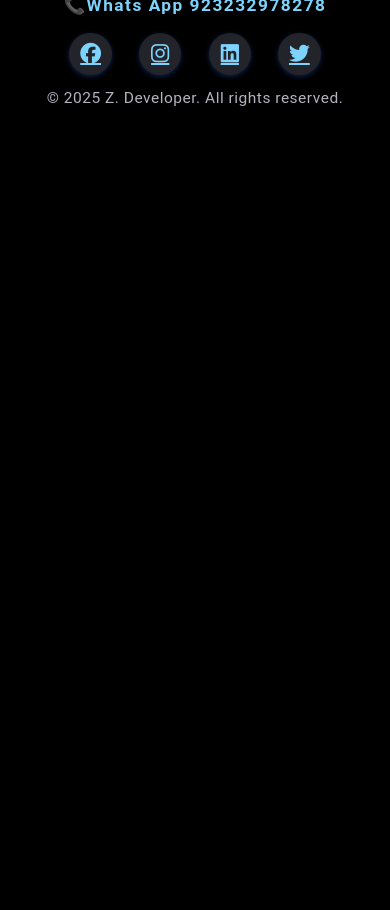
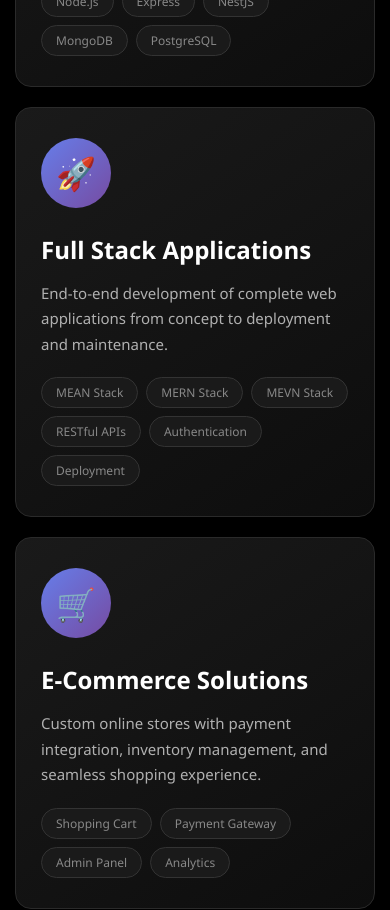
Before and after one commit to zubair3ghost/portfolio, a Vue app: page / in a window 390 px wide. Shown: the part 8420-9330 px from the top of the page. Before the commit the page ends 8544 px from the top, so only its background shows below. Built offline with nearby package versions, Linux system fonts and the light colour scheme.

Commit message:
almooost design done of portfolio

```diff
--- a/src/App.vue
+++ b/src/App.vue
@@ -5,6 +5,7 @@
     <HeroSection id="hero" />
     <SkillsSection id="skills" />
     <ProjectsSection id="projects" />
+    <Services id="service" />
     <ContactSection id="contact" />
     <FooterBar />
   </div>
@@ -17,6 +18,7 @@ import SkillsSection from './components/SkillsSection.vue'
 import ProjectsSection from './components/ProjectsSection.vue'
 import ContactSection from './components/ContactSection.vue'
 import FooterBar from './components/FooterBar.vue'
+import Services from './components/services.vue'
 
 export default {
   name: 'App',
@@ -26,6 +28,7 @@ export default {
     SkillsSection,
     ProjectsSection,
     ContactSection,
+    Services,
     FooterBar
   },
   mounted() {
--- a/src/components/FooterBar.vue
+++ b/src/components/FooterBar.vue
@@ -2,7 +2,6 @@
   <footer class="footer-bar">
     <div class="footer-content">
       <div class="contact-info">
-        <span class="phone">📞Whats App 923232978278</span>
       </div>
       <div class="socials">
         <a v-for="icon in socials" :key="icon.link" :href="icon.link" target="_blank" :title="icon.name" class="social-icon">
@@ -23,7 +22,8 @@ export default {
     return {
       socials: [
         // Add these to your socials array
-        { name: "Facebook", icon: "fab fa-facebook", link: "https://www.facebook.com/zubair.ahmad.735426" },
+         { name: "WhatsApp", icon: "fab fa-whatsapp", link: "https://web.whatsapp.com/#" },
+         { name: "Facebook", icon: "fab fa-facebook", link: "https://www.facebook.com/zubair.ahmad.735426" },
         { name: "Instagram", icon: "fab fa-instagram", link: "https://www.instagram.com/zubair_ahmad_dev/" },
         // { name: "GitHub", icon: "fab fa-github", link: "https://github.com/yourusername" },
         { name: "LinkedIn", icon: "fab fa-linkedin", link: "https://www.linkedin.com/feed/" },
--- a/src/components/HeaderBar.vue
+++ b/src/components/HeaderBar.vue
@@ -64,6 +64,7 @@ export default {
         { label: "Home", href: "#hero" },
         { label: "Skills", href: "#skills" },
         { label: "Projects", href: "#projects" },
+        { label: "Services", href: "#service" },
         { label: "Contact", href: "#contact" },
       ],
       mobileMenuOpen: false,
--- /dev/null
+++ b/src/components/services.vue
@@ -0,0 +1,267 @@
+<template>
+  <div class="services-container">
+    <div class="services-header">
+      <h1 class="main-title">My Services</h1>
+      <p class="subtitle">Transforming ideas into powerful digital solutions</p>
+    </div>
+
+    <div class="services-grid">
+      <div
+        v-for="(service, index) in services"
+        :key="index"
+        class="service-card"
+        :style="{ animationDelay: `${index * 0.1}s` }"
+        @mouseenter="hoveredCard = index"
+        @mouseleave="hoveredCard = null"
+      >
+        <div class="icon-wrapper">
+          <span class="icon" v-html="service.icon"></span>
+        </div>
+        <h3 class="service-title">{{ service.title }}</h3>
+        <p class="service-description">{{ service.description }}</p>
+        <div class="service-features">
+          <span
+            v-for="(feature, idx) in service.features"
+            :key="idx"
+            class="feature-tag"
+          >
+            {{ feature }}
+          </span>
+        </div>
+      </div>
+    </div>
+  </div>
+</template>
+
+<script>
+export default {
+  name: 'ServicesSection',
+  data() {
+    return {
+      hoveredCard: null,
+      services: [
+        {
+          icon: '🎨',
+          title: 'Frontend Development',
+          description: 'Creating stunning, responsive and interactive user interfaces with modern frameworks and best practices.',
+          features: ['Angular', 'Vue.js','React', 'Tailwind CSS', 'Responsive Design']
+        },
+        {
+          icon: '⚙️',
+          title: 'Backend Development',
+          description: 'Building robust, scalable server-side applications with secure APIs and efficient database management.',
+          features: ['Node.js', 'Express','NestJS', 'MongoDB', 'PostgreSQL']
+        },
+        {
+          icon: '🚀',
+          title: 'Full Stack Applications',
+          description: 'End-to-end development of complete web applications from concept to deployment and maintenance.',
+          features: ['MEAN Stack', 'MERN Stack','MEVN Stack','RESTful APIs', 'Authentication', 'Deployment']
+        },
+        {
+          icon: '🛒',
+          title: 'E-Commerce Solutions',
+          description: 'Custom online stores with payment integration, inventory management, and seamless shopping experience.',
+          features: ['Shopping Cart', 'Payment Gateway', 'Admin Panel', 'Analytics']
+        },
+        {
+          icon: '📱',
+          title: 'Web Applications',
+          description: 'Dynamic and feature-rich web apps tailored to your business needs with real-time functionality.',
+          features: ['Real-time Updates', 'Progressive Web Apps', 'Cloud Integration', 'API Development']
+        },
+        {
+          icon: '🔧',
+          title: 'Website Maintenance',
+          description: 'Ongoing support, updates, bug fixes, and performance optimization to keep your site running smoothly.',
+          features: ['Bug Fixes', 'Updates', 'Performance', 'Security']
+        }
+      ]
+    }
+  }
+}
+</script>
+
+<style scoped>
+* {
+  margin: 0;
+  padding: 0;
+  box-sizing: border-box;
+}
+
+.services-container {
+  background-color: #000;
+  min-height: 100vh;
+  padding: 80px 20px;
+  font-family: 'Segoe UI', Tahoma, Geneva, Verdana, sans-serif;
+}
+
+.services-header {
+  text-align: center;
+  margin-bottom: 60px;
+  animation: fadeInDown 0.8s ease-out;
+}
+
+.main-title {
+  font-size: 48px;
+  font-weight: 700;
+  color: #fff;
+  margin-bottom: 15px;
+  background:linear-gradient(135deg, #60a5fa, #3b82f6);
+  -webkit-background-clip: text;
+  -webkit-text-fill-color: transparent;
+  background-clip: text;
+}
+
+.subtitle {
+  font-size: 18px;
+  color: #a0a0a0;
+  font-weight: 300;
+}
+
+.services-grid {
+  display: grid;
+  grid-template-columns: repeat(auto-fit, minmax(320px, 1fr));
+  gap: 30px;
+  max-width: 1200px;
+  margin: 0 auto;
+}
+
+.service-card {
+  background: linear-gradient(145deg, #1a1a1a, #0d0d0d);
+  border: 1px solid #2a2a2a;
+  border-radius: 16px;
+  padding: 35px 30px;
+  transition: all 0.4s cubic-bezier(0.175, 0.885, 0.32, 1.275);
+  cursor: pointer;
+  position: relative;
+  overflow: hidden;
+  animation: fadeInUp 0.6s ease-out backwards;
+}
+
+.service-card::before {
+  content: '';
+  position: absolute;
+  top: 0;
+  left: 0;
+  width: 100%;
+  height: 100%;
+  background: linear-gradient(135deg, #667eea30 0%, #764ba230 100%);
+  opacity: 0;
+  transition: opacity 0.4s ease;
+  pointer-events: none;
+}
+
+.service-card:hover {
+  transform: translateY(-10px);
+  border-color: #667eea;
+  box-shadow: 0 20px 40px rgba(102, 126, 234, 0.3);
+}
+
+.service-card:hover::before {
+  opacity: 1;
+}
+
+.icon-wrapper {
+  width: 70px;
+  height: 70px;
+  background: linear-gradient(135deg, #667eea 0%, #764ba2 100%);
+  border-radius: 50%;
+  display: flex;
+  align-items: center;
+  justify-content: center;
+  margin-bottom: 25px;
+  transition: transform 0.4s ease;
+}
+
+.service-card:hover .icon-wrapper {
+  transform: rotate(360deg) scale(1.1);
+}
+
+.icon {
+  font-size: 32px;
+}
+
+.service-title {
+  font-size: 24px;
+  font-weight: 600;
+  color: #fff;
+  margin-bottom: 15px;
+  transition: color 0.3s ease;
+}
+
+.service-card:hover .service-title {
+  color: #667eea;
+}
+
+.service-description {
+  font-size: 15px;
+  line-height: 1.7;
+  color: #b0b0b0;
+  margin-bottom: 20px;
+}
+
+.service-features {
+  display: flex;
+  flex-wrap: wrap;
+  gap: 8px;
+}
+
+.feature-tag {
+  background-color: #1a1a1a;
+  border: 1px solid #333;
+  color: #888;
+  padding: 6px 14px;
+  border-radius: 20px;
+  font-size: 12px;
+  font-weight: 500;
+  transition: all 0.3s ease;
+}
+
+.service-card:hover .feature-tag {
+  background-color: #667eea20;
+  border-color: #667eea;
+  color: #667eea;
+}
+
+@keyframes fadeInDown {
+  from {
+    opacity: 0;
+    transform: translateY(-30px);
+  }
+  to {
+    opacity: 1;
+    transform: translateY(0);
+  }
+}
+
+@keyframes fadeInUp {
+  from {
+    opacity: 0;
+    transform: translateY(30px);
+  }
+  to {
+    opacity: 1;
+    transform: translateY(0);
+  }
+}
+
+@media (max-width: 768px) {
+  .services-container {
+    padding: 60px 15px;
+  }
+
+  .main-title {
+    font-size: 36px;
+  }
+
+  .services-grid {
+    grid-template-columns: 1fr;
+    gap: 20px;
+  }
+
+  .service-card {
+    padding: 30px 25px;
+  }
+}
+</style>
```
